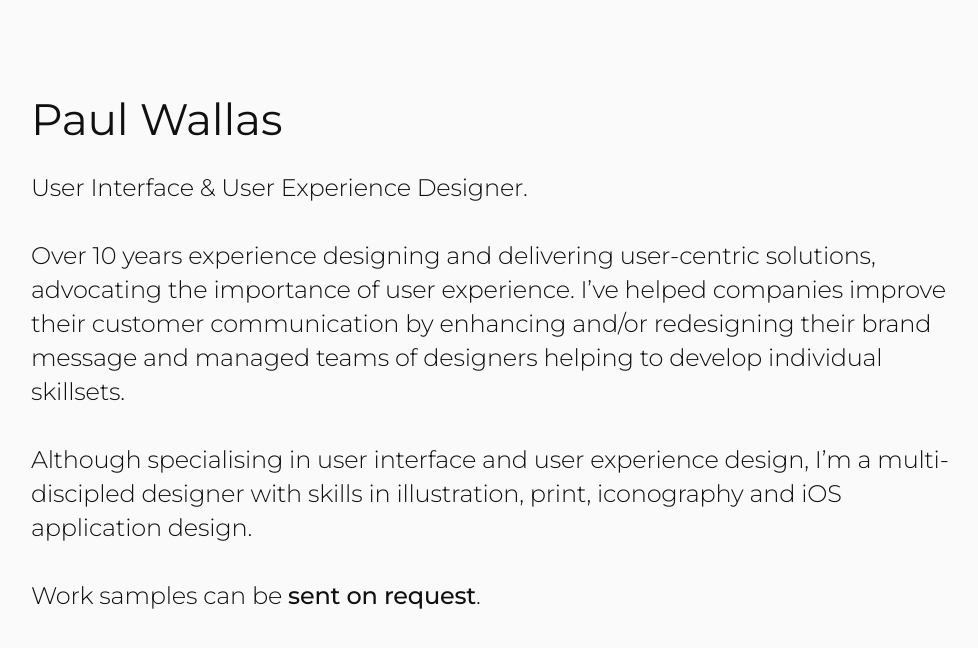
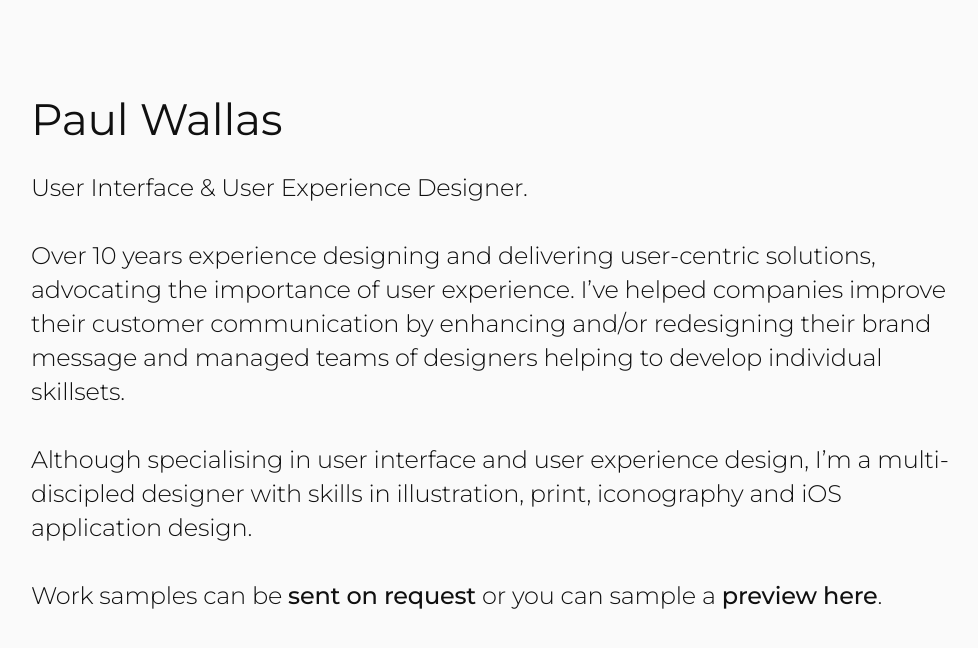
Before and after one commit to paulwallas/portfolio, a React (Create React App) app: page / in a window 1280 px wide. Shown: the top 648 px of the page, without its empty margins (150-1128 px from the left). Built offline with nearby package versions, Linux system fonts and the light colour scheme.

Commit message:
Added work preview

```diff
--- a/src/App.js
+++ b/src/App.js
@@ -11,7 +11,7 @@ class App extends Component {
             <p className="info">User Interface &amp; User Experience Designer.<br /><br />
             Over 10 years experience designing and delivering user-centric solutions, advocating the importance of user experience. I’ve helped companies improve their customer communication by enhancing and/or redesigning their brand message and managed teams of designers helping to develop individual skillsets.<br /><br />
             Although specialising in user interface and user experience design, I’m a multi-discipled designer with skills in illustration, print, iconography and iOS application design.<br /><br />
-            Work samples can be <a href="mailto:paulwallas@me.com">sent on request</a>.</p>
+            Work samples can be <a href="mailto:paulwallas@me.com">sent on request</a> or you can sample a <a href="">preview here</a>.</p>
         </div>
 
       </div>
```
